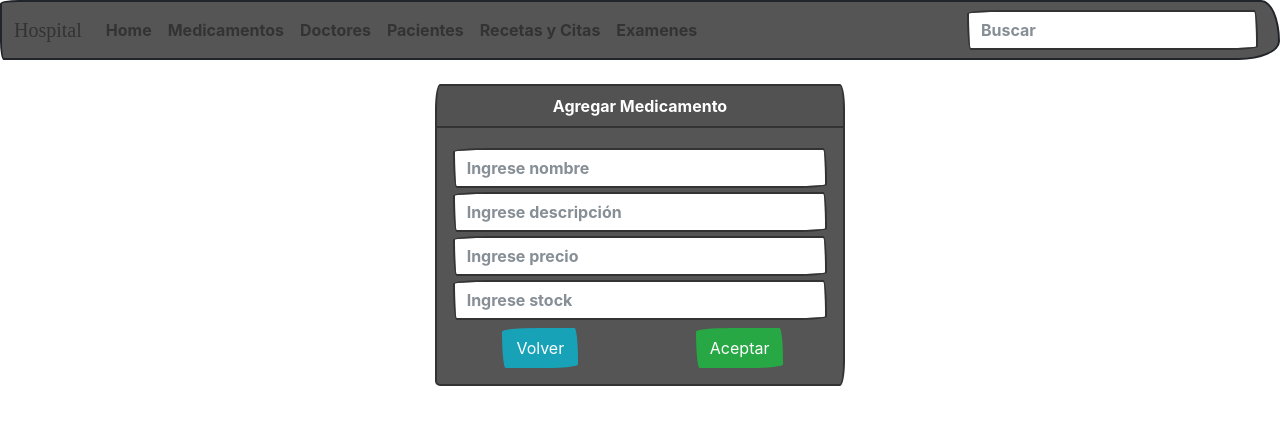
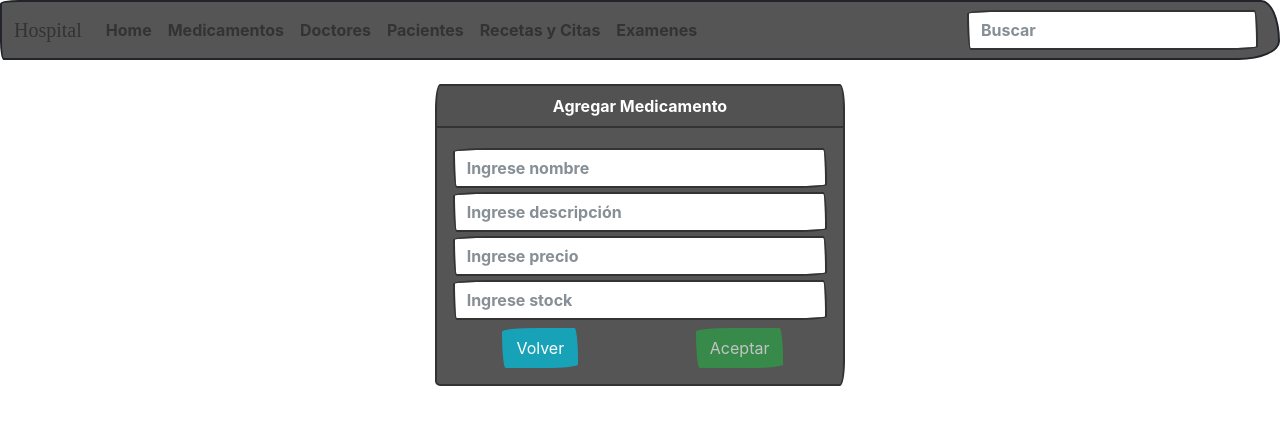
Before and after one commit to AbelAvendanoArgueta/Angular_Hospital_System_2.0, an Angular app in the folder frontend/: page /mainmenu/medicamentos/add in a window 1280 px wide. Shown: the top 424 px of the page. Built offline with nearby package versions, Linux system fonts and the light colour scheme; a web font is replaced by a local one.

Commit message:
validaciones completadas en el formulario de medicamentos

```diff
--- a/frontend/src/app/components/add-edit-drug/add-edit-drug.component.html
+++ b/frontend/src/app/components/add-edit-drug/add-edit-drug.component.html
@@ -3,17 +3,31 @@
         <div class="card text-white bg-secondary mb-3" style="max-width: 30rem;">
             <div class="card-header text-center">Agregar Medicamento</div>
             <div class="card-body">
-                <input type="email" class="form-control mt-1" placeholder="Ingrese nombre">
-                <input type="email" class="form-control mt-1" placeholder="Ingrese descripción">
-                <input type="email" class="form-control mt-1" placeholder="Ingrese precio">
-                <input type="email" class="form-control mt-1" placeholder="Ingrese stock">
+                <form [formGroup]="formDrug" (ngSubmit)="addDrug()">
+                    <input formControlName="name" type="text" class="form-control mt-1" placeholder="Ingrese nombre">
+                    <span *ngIf="formDrug.get('name')?.hasError('required') && formDrug.get('name')?.touched">
+                        El campo nombre es <strong>requerido</strong>
+                    </span>
+                    <input formControlName="description" type="text" class="form-control mt-1" placeholder="Ingrese descripción">
+                    <span *ngIf="formDrug.get('description')?.hasError('required') && formDrug.get('description')?.touched">
+                        El campo descripción es <strong>requerido</strong>
+                    </span>
+                    <input formControlName="price" type="number" class="form-control mt-1" placeholder="Ingrese precio">
+                    <span *ngIf="formDrug.get('price')?.hasError('required') && formDrug.get('price')?.touched">
+                        El campo precio es <strong>requerido</strong>
+                    </span>
+                    <input formControlName="stock" type="number" class="form-control mt-1" placeholder="Ingrese stock">
+                    <span *ngIf="formDrug.get('stock')?.hasError('required') && formDrug.get('stock')?.touched">
+                        El campo stock es <strong>requerido</strong>
+                    </span>
                     <div class="row">
                         <div class="col-lg-6 mt-2 text-center">
                             <button routerLink="/mainmenu/medicamentos/" type="button" class="btn btn-info">Volver</button>
                         </div>
                         <div class="col-lg-6 mt-2 text-center">
-                        <button type="button" class="btn btn-success">Aceptar</button>
+                            <button [disabled]="formDrug.invalid" type="submit" class="btn btn-success">Aceptar</button>
                         </div>
                     </div>
+                </form>
             </div>
         </div>
--- a/frontend/src/app/components/add-edit-drug/add-edit-drug.component.ts
+++ b/frontend/src/app/components/add-edit-drug/add-edit-drug.component.ts
@@ -1,4 +1,6 @@
 import { Component } from '@angular/core';
+import { FormBuilder, FormGroup, Validators } from '@angular/forms';
+import { Drug } from 'src/app/interfaces/drug';
 
 @Component({
   selector: 'app-add-edit-drug',
@@ -6,5 +8,27 @@ import { Component } from '@angular/core';
   styleUrls: ['./add-edit-drug.component.css']
 })
 export class AddEditDrugComponent {
+  formDrug: FormGroup;
+
+  constructor(private fb: FormBuilder){
+    this.formDrug = this.fb.group({
+      name: ['', Validators.required],
+      description: ['', Validators.required],
+      price: [null, Validators.required],
+      stock: [null, Validators.required]
+    })
+  }
+
+  addDrug(){
+    const drug: Drug = {
+      name: this.formDrug.value.description,
+      description: this.formDrug.value.name,
+      price: this.formDrug.value.price,
+      stock: this.formDrug.value.stock
+    }
+
+    console.log(drug)
+
+   }
 
 }
```
Also changed, not shown: frontend/src/app/app.module.ts (+7 -1 lines). Lines whose indentation alone changed are shown as unchanged.
